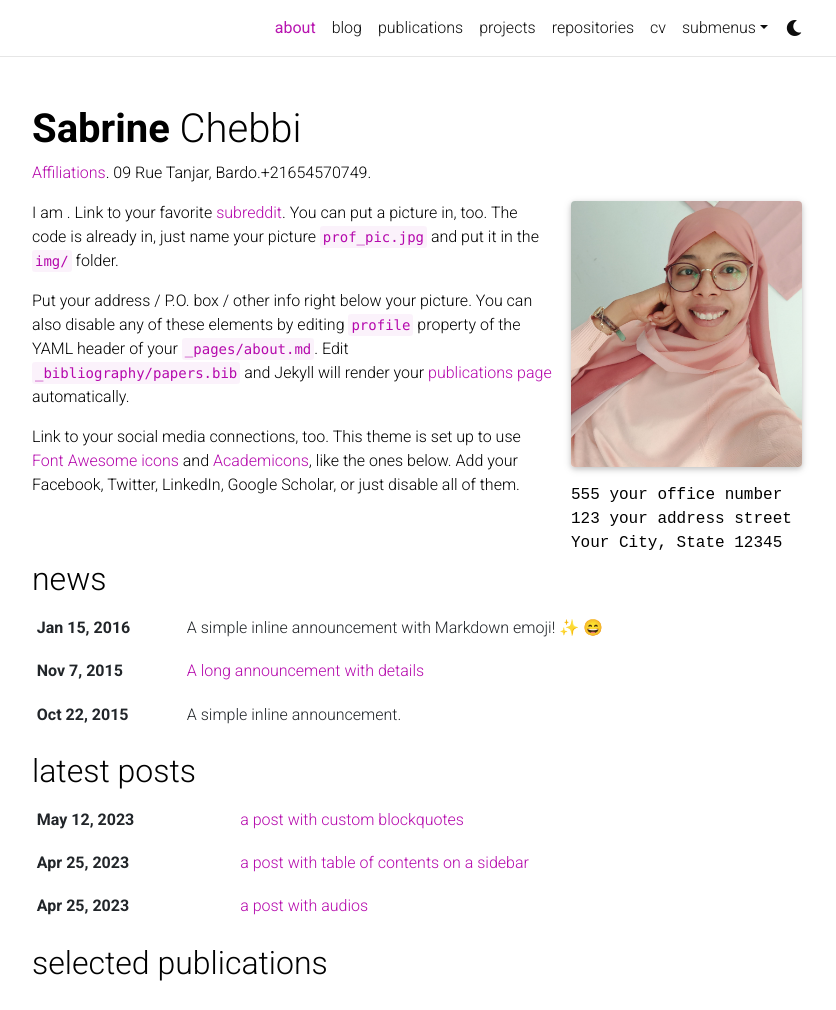
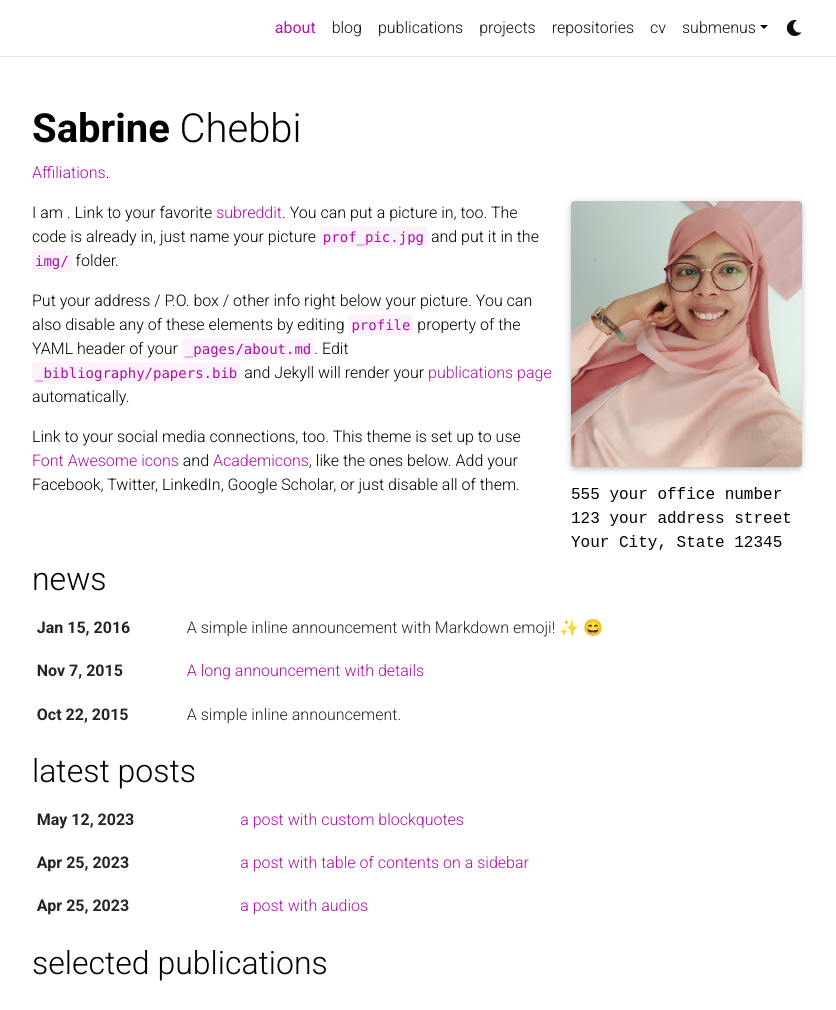
Before and after one commit to Sabrine-stack/Sabrine-stack.github.io, a Jekyll site: the page built from _pages/about.md, in a window 1280 px wide and 1300 px high, cut to the strip 0-1010 px from the top of the window. Shown: the whole strip, without its empty margins (223-1059 px from the left). Built offline with Jekyll 4.4.1, drawn with Linux system fonts in a browser that asks for light colours; full-size pictures stand in for the smaller copies a plugin makes; emoji names are drawn with the system emoji font; comment, search, counter and statistics services are not loaded; a style sheet for code colours, icons or effects is not loaded.

Commit message:
Update about.md

```diff
--- a/_pages/about.md
+++ b/_pages/about.md
@@ -2,7 +2,7 @@
 layout: about
 title: about
 permalink: /
-subtitle: <a href='#'>Affiliations</a>. 09 Rue Tanjar, Bardo.+21654570749.
+subtitle: <a href='#'>Affiliations</a>.
 
 profile:
   align: right
```
